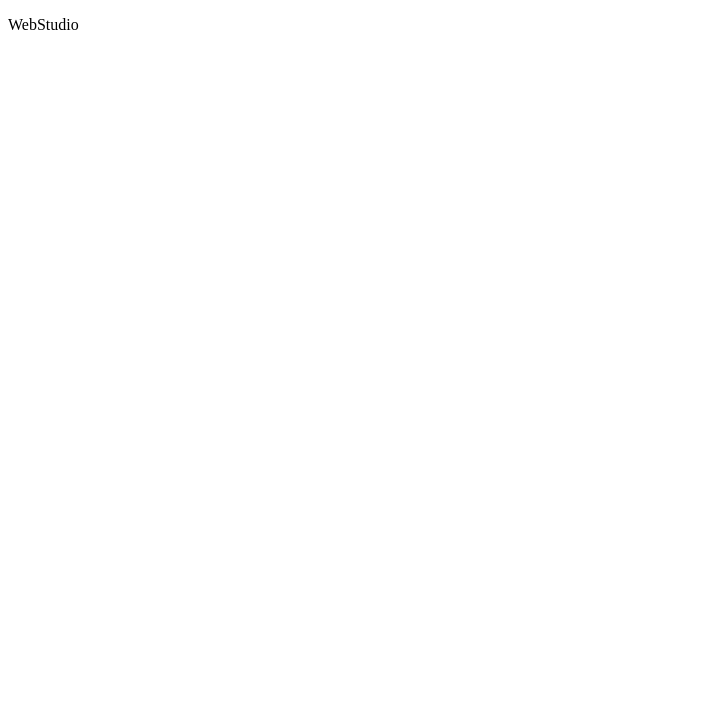
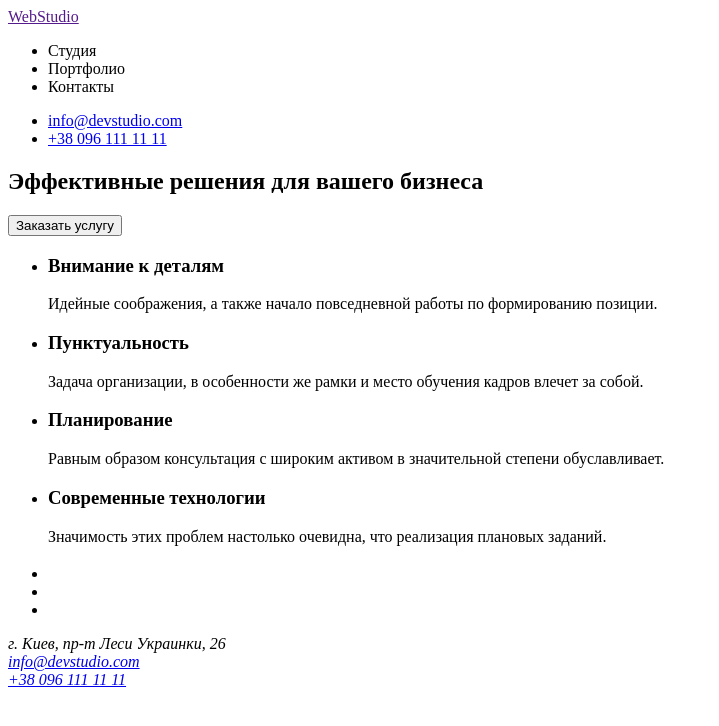
Before and after one commit to Skobel58912171/goit-markup-hw-01, a plain HTML site: page index.html in a window 1280 px wide. Shown: the whole page, without its empty margins (0-719 px from the left). Drawn offline with Linux system fonts and the light colour scheme.

Commit message:
Update index.html

```diff
--- a/index.html
+++ b/index.html
@@ -7,6 +7,73 @@
     <title>Document</title>
 </head>
 <body>
-    <p lang="en">WebStudio</p>
+    <!--Шапка сайту-->
+    <header>
+        <a href="" lang="en">WebStudio</a>
+        <ul>
+            <li><a href=""></a>Студия</li>
+            <li><a href=""></a>Портфолио</li>
+            <li><a href=""></a>Контакты</li>
+        </ul>
+        <ul>
+            <li><a href="mailto:info@devstudio.com">info@devstudio.com</a>
+            </li>
+            <li><a href="tel:+38 096 111 11 11">+38 096 111 11 11</a>
+            </li>
+        </ul>
+    </header>
+
+    <main>
+        <!--Герой-->
+        <section>
+            <h1>Эффективные решения для вашего бизнеса</h1>
+            <button>Заказать услугу</button>
+        </section>
+        <!--Переваги-->
+        <section>
+            <ul>
+                <li>
+                    <h3>Внимание к деталям</h3>
+                    <p>Идейные соображения, а также начало повседневной работы по формированию позиции.</p>
+                </li>
+                <li>
+                    <h3>Пунктуальность</h3>
+                    <p>Задача организации, в особенности же рамки и место обучения кадров влечет за собой.</p>
+                </li>
+                <li>
+                    <h3>Планирование</h3>
+                    <p>Равным образом консультация с широким активом в значительной степени обуславливает.</p>
+                </li>
+                <li>
+                    <h3>Современные технологии</h3>
+                    <h>Значимость этих проблем настолько очевидна, что реализация плановых заданий.</p>
+                </li>
+            </ul>
+        </section>
+        <!--Діяльність-->
+        <section>
+            <h2></h2>
+            <ul>
+                <li>
+                    <a href=""><img src="" alt=""></a>
+                </li>
+                <li>
+                    <img src="" alt="">
+                </li>
+                <li>
+                    <img src="" alt="">
+                </li>
+            </ul>
+        </section>
+        <!--Команда-->
+        <section></section>
+    </main>
+    <footer>
+        <address>
+            г. Киев, пр-т Леси Украинки, 26 <br>
+            <a href="mailto:info@devstudio.com">info@devstudio.com</a><br>
+            <a href="tel:+38 096 111 11 11">+38 096 111 11 11</a>
+        </address>
+    </footer>
 </body>
 </html>
```
